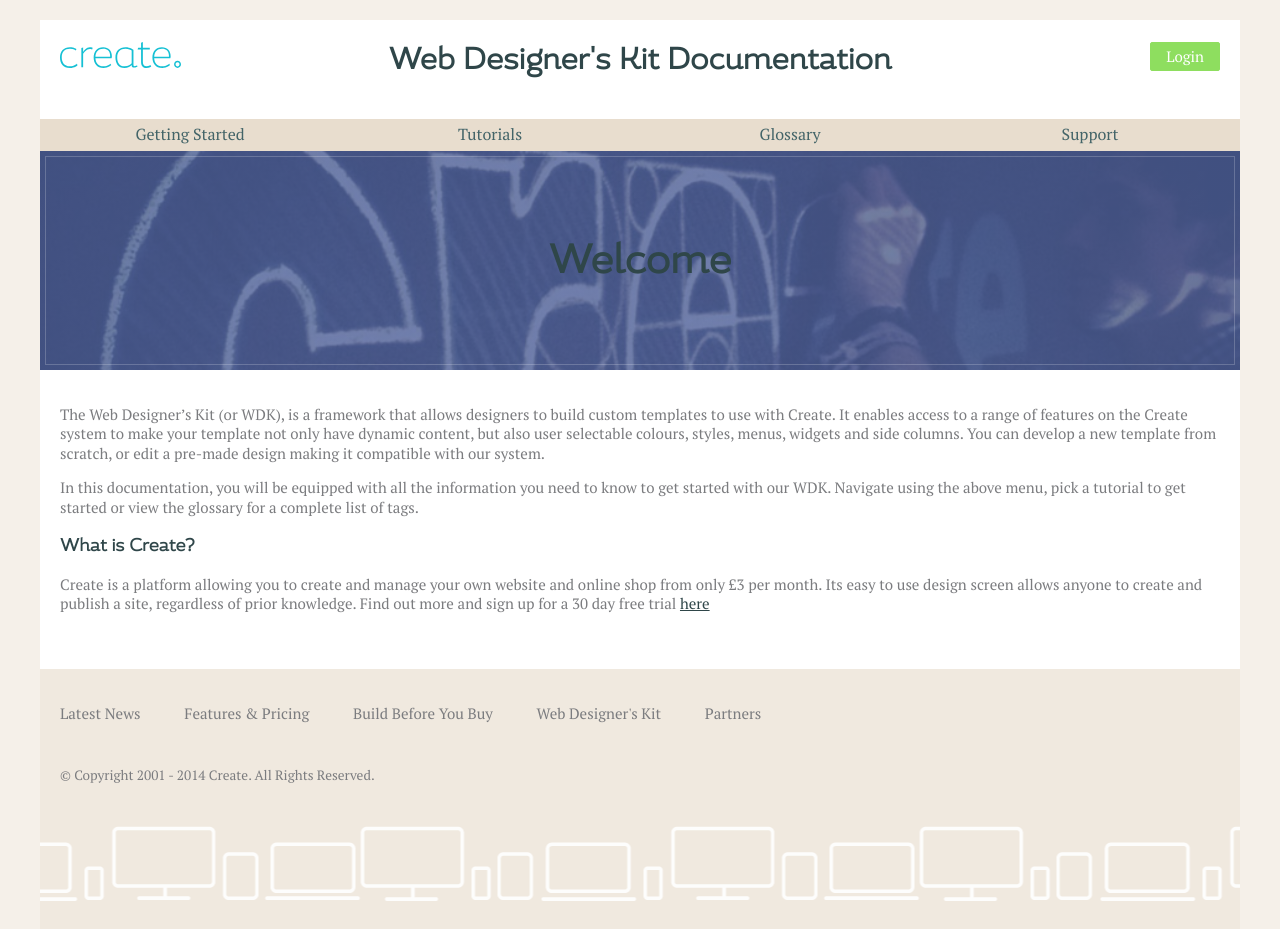
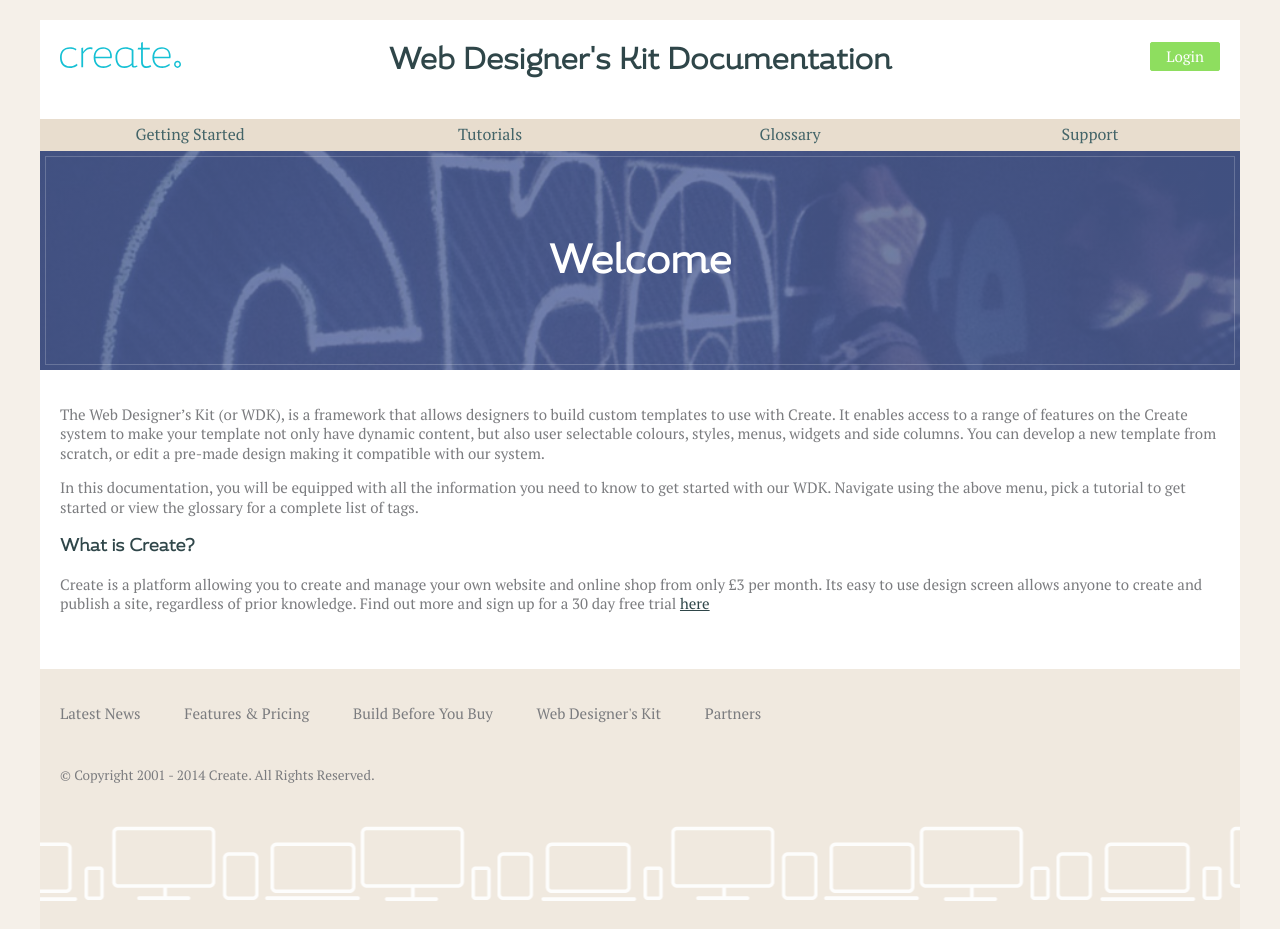
Before and after one commit to createdotnet/wdk, a Jekyll site: the page built from index.md, in a window 1280 px wide. Built offline with Jekyll 4.4.1, drawn with Linux system fonts in a browser that asks for light colours.

Commit message:
revert back to white for page title

```diff
--- a/_sass/page-title.scss
+++ b/_sass/page-title.scss
@@ -6,7 +6,6 @@
 	width: 100%;
 	display: block;
 	padding: 50px;
-	color: white;
     background:
 		linear-gradient(
 		  rgba(80,100,160,0.8),
@@ -31,6 +30,7 @@
 .page-title {
 	text-align: center;
 	font-size: 40px;
+	color: white;
 }
 
 .last-updated {
```
